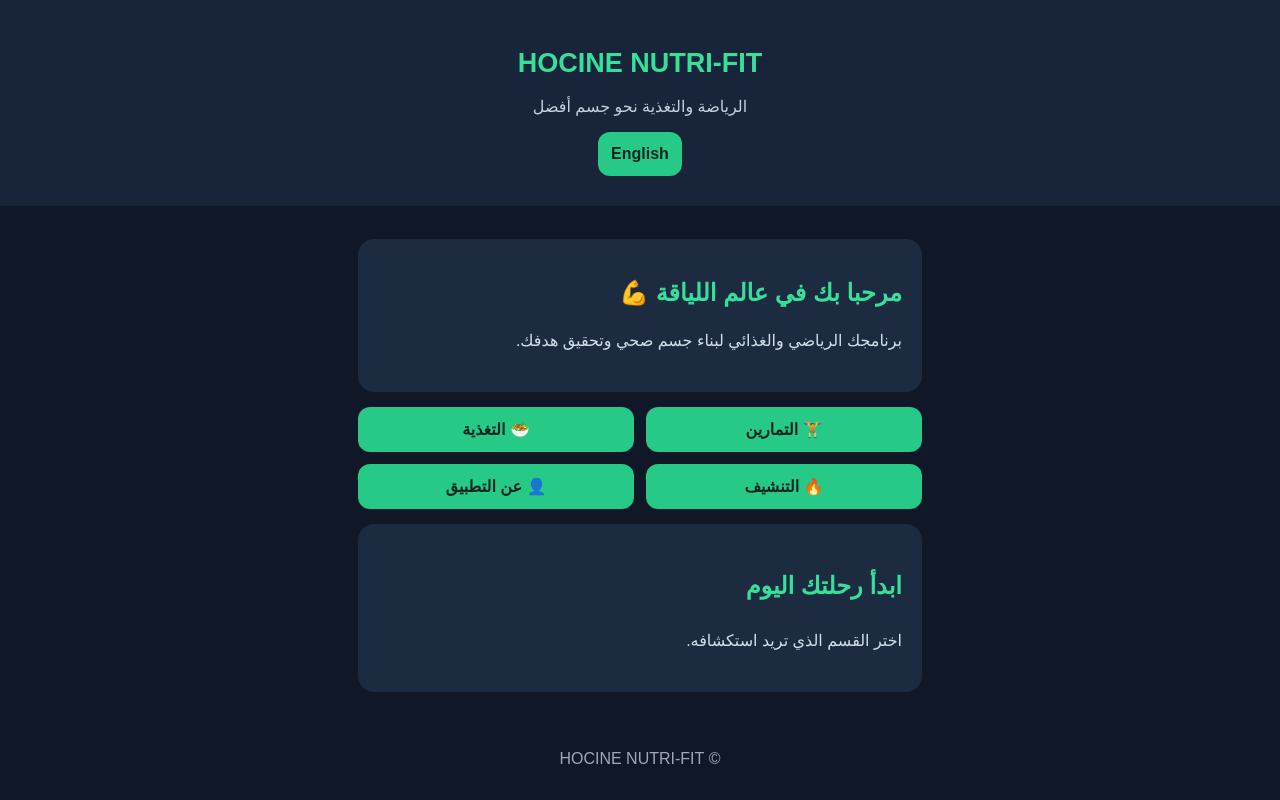
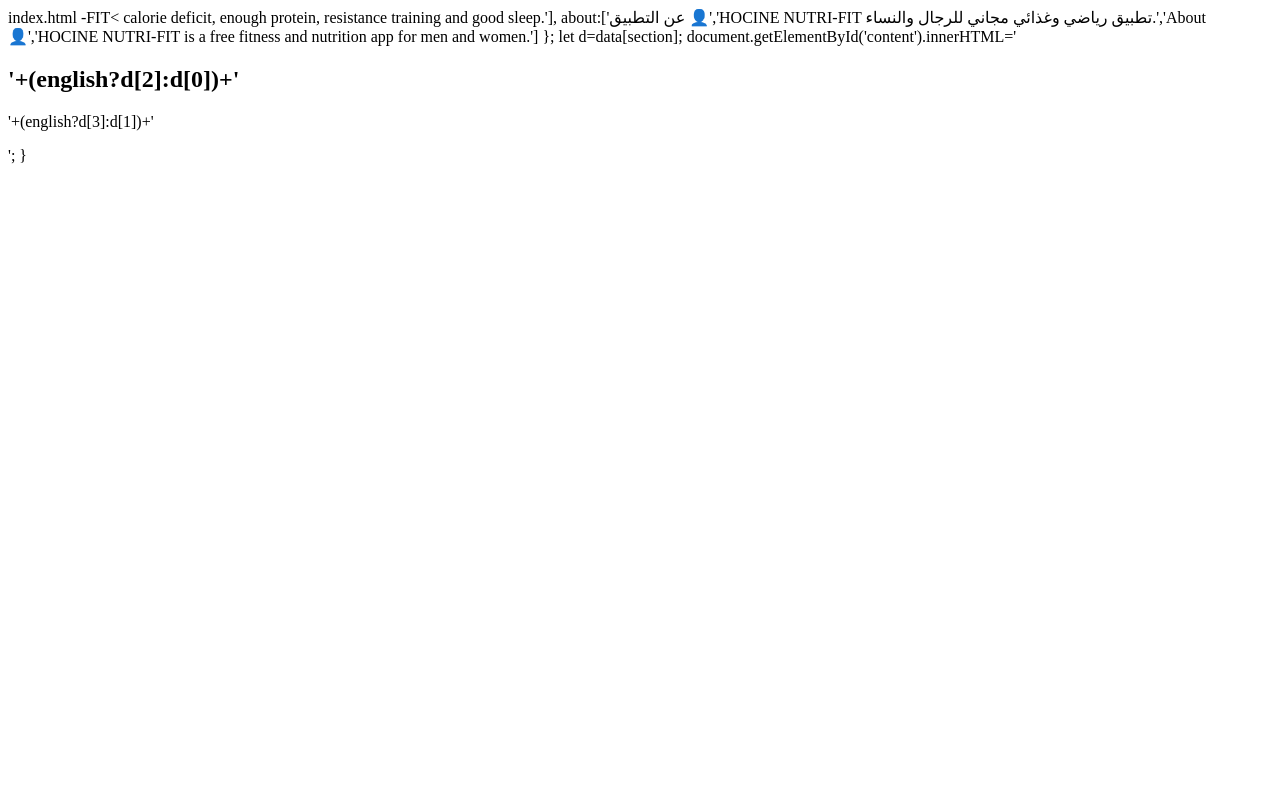
Before and after one commit to hocine-nutri-fit/hocine-nutri-fi, a plain HTML site: page index.html in a window 1280 px wide. Drawn offline with Linux system fonts and the light colour scheme.

Commit message:
Update index.html

```diff
--- a/index.html
+++ b/index.html
@@ -1,74 +1,5 @@
-
-<!DOCTYPE html>
-<html lang="ar" dir="rtl">
-<head>
-<meta charset="UTF-8">
-<meta name="viewport" content="width=device-width, initial-scale=1.0">
-<meta name="theme-color" content="#101827">
-<title>HOCINE NUTRI-FIT</title>
-<style>
-*{box-sizing:border-box}
-body{margin:0;background:#101827;color:white;font-family:Arial,sans-serif}
-header{text-align:center;padding:30px 15px;background:#17243a}
-header h1{color:#37df9b;font-size:27px}
-header p{color:#c5d1df}
-button{border:0;border-radius:12px;padding:13px;background:#27c987;color:#10251e;font-size:16px;font-weight:bold}
-.container{padding:18px;max-width:600px;margin:auto}
-.card{background:#1c2b40;padding:20px;border-radius:16px;margin:15px 0}
-.card h2{color:#37df9b}
-.card p{line-height:1.8;color:#d5dfeb}
-.actions{display:grid;grid-template-columns:1fr 1fr;gap:12px}
-.actions button{width:100%}
-#content{line-height:1.8}
-footer{text-align:center;padding:25px;color:#9baaba}
-</style>
-</head>
-<body>
-<header>
-<h1>HOCINE NUTRI-FIT</h1>
-<p id="subtitle">الرياضة والتغذية نحو جسم أفضل</p>
-<button onclick="changeLang()" id="lang">English</button>
-</header>
-<div class="container">
-<div class="card">
-<h2 id="welcome">مرحبا بك في عالم اللياقة 💪</h2>
-<p id="intro">برنامجك الرياضي والغذائي لبناء جسم صحي وتحقيق هدفك.</p>
-</div>
-<div class="actions">
-<button onclick="show('sport')" id="sportBtn">🏋️ التمارين</button>
-<button onclick="show('food')" id="foodBtn">🥗 التغذية</button>
-<button onclick="show('cut')" id="cutBtn">🔥 التنشيف</button>
-<button onclick="show('about')" id="aboutBtn">👤 عن التطبيق</button>
-</div>
-<div class="card">
-<div id="content">
-<h2>ابدأ رحلتك اليوم</h2>
-<p>اختر القسم الذي تريد استكشافه.</p>
-</div>
-</div>
-</div>
-<footer>© HOCINE NUTRI-FIT</footer>
-<script>
-let english=false;
-function changeLang(){
-english=!english;
-document.documentElement.lang=english?'en':'ar';
-document.documentElement.dir=english?'ltr':'rtl';
-document.getElementById('lang').innerText=english?'العربية':'English';
-document.getElementById('subtitle').innerText=english?'Fitness and Nutrition for a Better Body':'الرياضة والتغذية نحو جسم أفضل';
-document.getElementById('welcome').innerText=english?'Welcome to your fitness journey 💪':'مرحبا بك في عالم اللياقة 💪';
-document.getElementById('intro').innerText=english?'Your fitness and nutrition guide.':'برنامجك الرياضي والغذائي لبناء جسم صحي وتحقيق هدفك.';
-document.getElementById('sportBtn').innerText=english?'🏋️ Workouts':'🏋️ التمارين';
-document.getElementById('foodBtn').innerText=english?'🥗 Nutrition':'🥗 التغذية';
-document.getElementById('cutBtn').innerText=english?'🔥 Fat Loss':'🔥 التنشيف';
-document.getElementById('aboutBtn').innerText=english?'👤 About':'👤 عن التطبيق';
-document.getElementById('content').innerHTML=english?'<h2>Start your journey</h2><p>Choose a section to explore.</p>':'<h2>ابدأ رحلتك اليوم</h2><p>اختر القسم الذي تريد استكشافه.</p>';
-}
-function show(section){
-let data={
-sport:['التمارين الرياضية 🏋️','ابدأ بالإحماء 5 إلى 10 دقائق. مارس تمارين المقاومة والمشي أو الجري، وخذ وقتا للراحة.','Workouts 🏋️','Warm up for 5 to 10 minutes. Practice resistance exercises and walking or running.'],
-food:['التغذية الصحية 🥗','تناول البيض والدجاج والسمك والبقوليات والخضروات والفواكه. اهتم بالبروتين والماء والتوازن الغذائي.','Healthy Nutrition 🥗','Eat eggs, chicken, fish, legumes, vegetables and fruits. Focus on protein, water and balanced meals.'],
-cut:['برنامج التنشيف 🔥','التنشيف يعتمد على عجز معتدل في السعرات مع تناول بروتين كافٍ وتمارين المقاومة والنوم الجيد.','Fat Loss 🔥','Fat loss requires a moderate calorie deficit, enough protein, resistance training and good sleep.'],
+index.html
+-FIT< calorie deficit, enough protein, resistance training and good sleep.'],
 about:['عن التطبيق 👤','HOCINE NUTRI-FIT تطبيق رياضي وغذائي مجاني للرجال والنساء.','About 👤','HOCINE NUTRI-FIT is a free fitness and nutrition app for men and women.']
 };
 let d=data[section];
```
